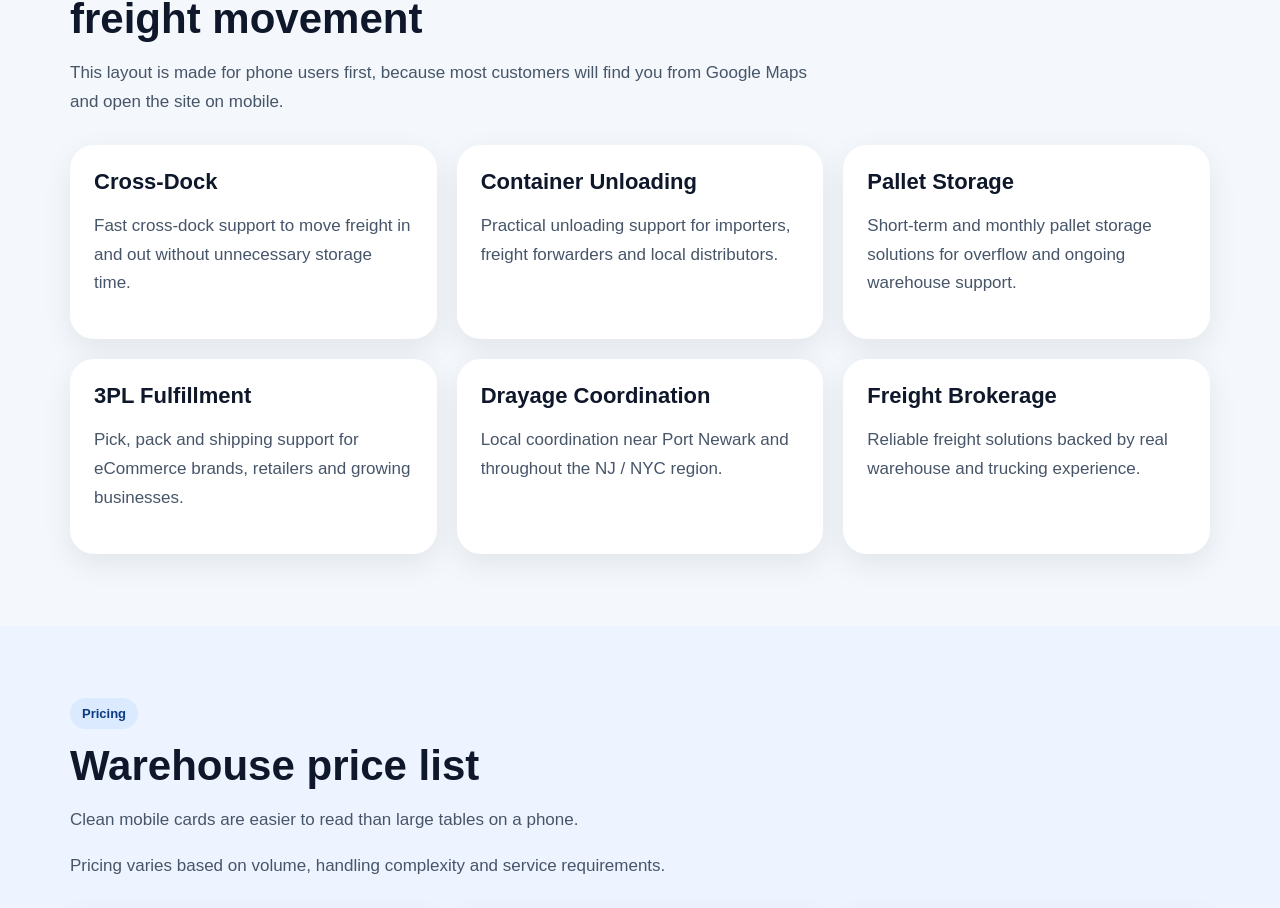
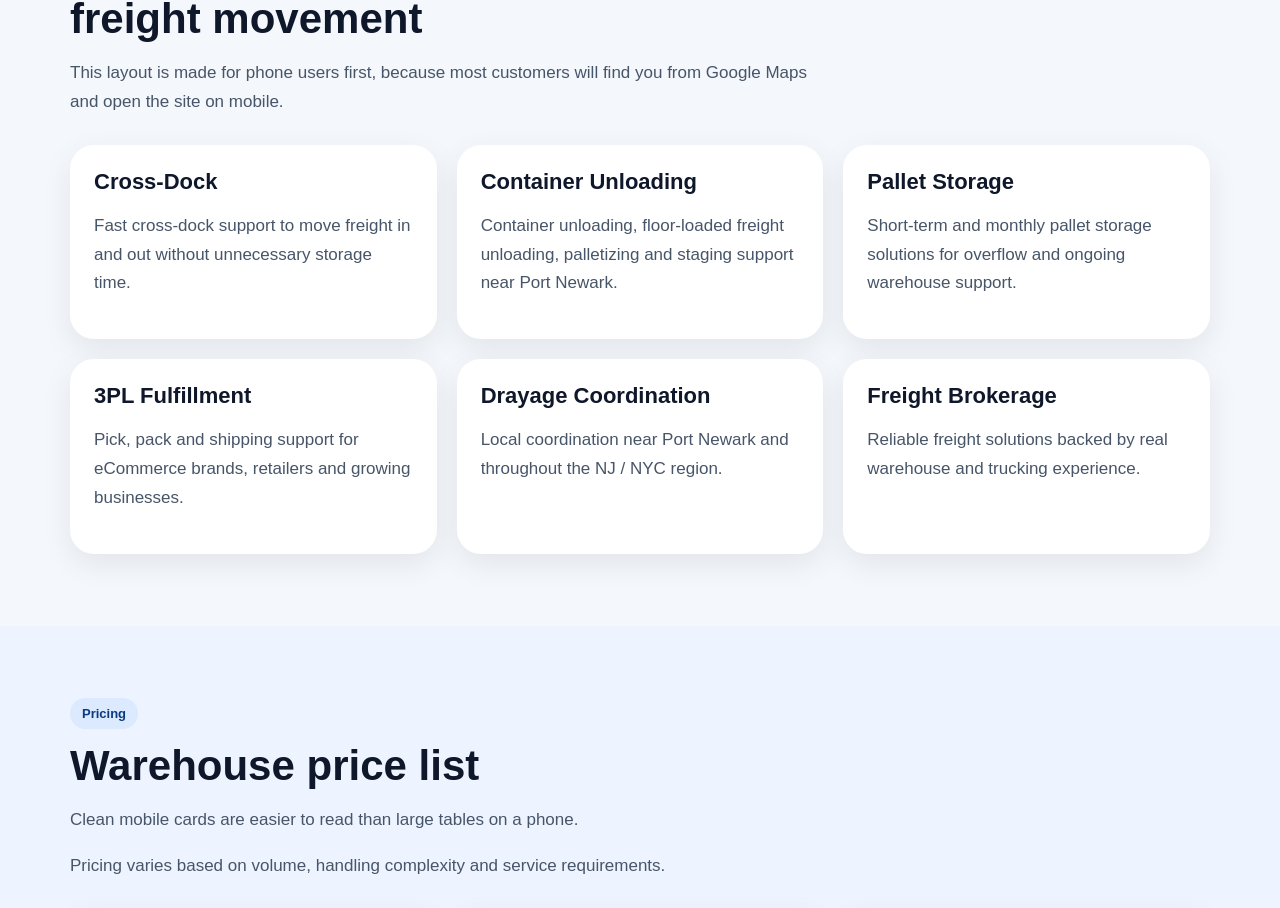
Before and after one commit to Unitedglobalexpress/united-global-express-website, a Next.js app: page / in a window 1280 px wide. Shown: the part 952-1860 px from the top of the page. Built offline with nearby package versions, Linux system fonts and the light colour scheme.

Commit message:
Update page.js

```diff
--- a/app/page.js
+++ b/app/page.js
@@ -51,9 +51,10 @@ const services = [
   href: "/cross-dock-new-jersey",
   },
   {
-    title: "Container Unloading",
-    text: "Practical unloading support for importers, freight forwarders and local distributors.",
-  },
+  title: "Container Unloading",
+  text: "Container unloading, floor-loaded freight unloading, palletizing and staging support near Port Newark.",
+  href: "/container-unloading-new-jersey",
+},
   {
     title: "Pallet Storage",
     text: "Short-term and monthly pallet storage solutions for overflow and ongoing warehouse support.",
```
